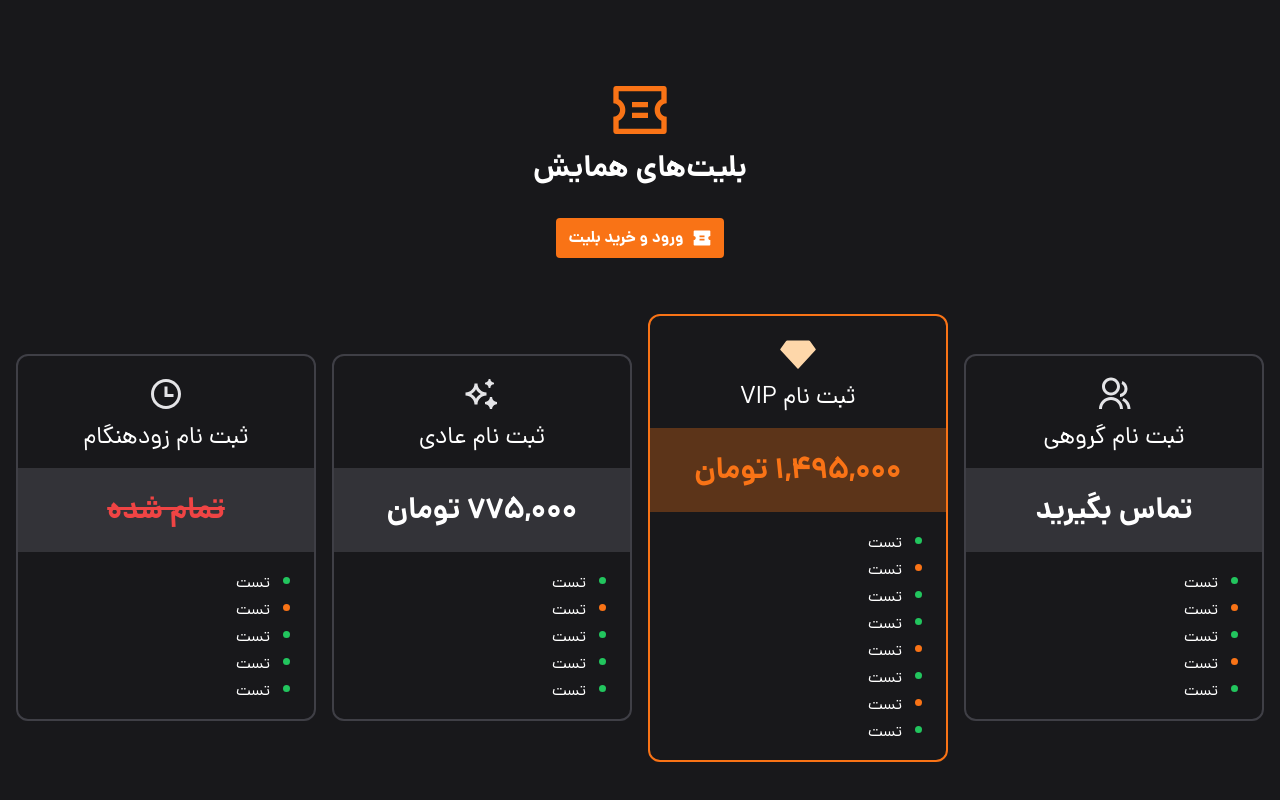
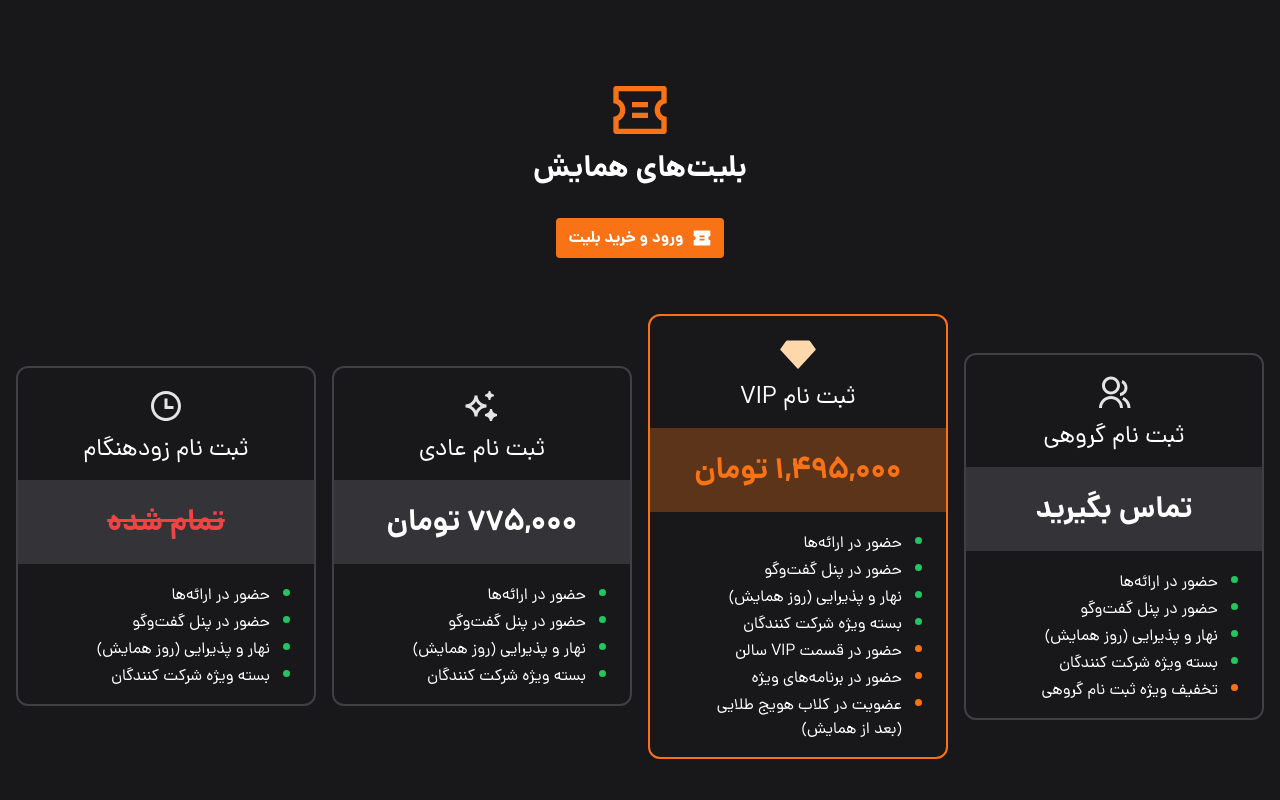
Before and after one commit to frontChapter/website-frontend, a Next.js app: page / in a window 1280 px wide. Shown: the part 1109-1909 px from the top of the page. Built offline with nearby package versions, Linux system fonts and the light colour scheme.

Commit message:
fix: fix advantage texts in ticket plan cards

```diff
--- a/src/app/components/ConferenceTicket/ConferenceTicket.tsx
+++ b/src/app/components/ConferenceTicket/ConferenceTicket.tsx
@@ -38,24 +38,24 @@ export default function ConferenceLocation() {
             price={"تماس بگیرید"}
             advantages={[
               {
-                text: "تست",
+                text: "حضور در ارائه‌ها",
                 makerColor: "green",
               },
               {
-                text: "تست",
-                makerColor: "orange",
-              },
-              {
-                text: "تست",
+                text: "حضور در پنل گفت‌وگو",
                 makerColor: "green",
               },
               {
-                text: "تست",
-                makerColor: "orange",
+                text: "نهار و پذیرایی (روز همایش)",
+                makerColor: "green",
               },
               {
-                text: "تست",
+                text: "بسته ویژه شرکت کنندگان",
                 makerColor: "green",
+              },
+              {
+                text: "تخفیف ویژه ثبت نام گروهی",
+                makerColor: "orange",
               },
             ]}
           />
@@ -67,36 +67,32 @@ export default function ConferenceLocation() {
             price={"۱,۴۹۵,۰۰۰ تومان"}
             advantages={[
               {
-                text: "تست",
+                text: "حضور در ارائه‌ها",
                 makerColor: "green",
               },
               {
-                text: "تست",
+                text: "حضور در پنل گفت‌وگو",
+                makerColor: "green",
+              },
+              {
+                text: "نهار و پذیرایی (روز همایش)",
+                makerColor: "green",
+              },
+              {
+                text: "بسته ویژه شرکت کنندگان",
+                makerColor: "green",
+              },
+              {
+                text: "حضور در قسمت VIP سالن",
                 makerColor: "orange",
               },
               {
-                text: "تست",
-                makerColor: "green",
-              },
-              {
-                text: "تست",
-                makerColor: "green",
-              },
-              {
-                text: "تست",
+                text: "حضور در برنامه‌های ویژه",
                 makerColor: "orange",
               },
               {
-                text: "تست",
-                makerColor: "green",
-              },
-              {
-                text: "تست",
+                text: "عضویت در کلاب هویج طلایی (بعد از همایش)",
                 makerColor: "orange",
-              },
-              {
-                text: "تست",
-                makerColor: "green",
               },
             ]}
           />
@@ -108,23 +104,19 @@ export default function ConferenceLocation() {
             price={"۷۷۵,۰۰۰ تومان"}
             advantages={[
               {
-                text: "تست",
+                text: "حضور در ارائه‌ها",
                 makerColor: "green",
               },
               {
-                text: "تست",
-                makerColor: "orange",
-              },
-              {
-                text: "تست",
+                text: "حضور در پنل گفت‌وگو",
                 makerColor: "green",
               },
               {
-                text: "تست",
+                text: "نهار و پذیرایی (روز همایش)",
                 makerColor: "green",
               },
               {
-                text: "تست",
+                text: "بسته ویژه شرکت کنندگان",
                 makerColor: "green",
               },
             ]}
@@ -137,23 +129,19 @@ export default function ConferenceLocation() {
             price={"تمام شده"}
             advantages={[
               {
-                text: "تست",
+                text: "حضور در ارائه‌ها",
                 makerColor: "green",
               },
               {
-                text: "تست",
-                makerColor: "orange",
-              },
-              {
-                text: "تست",
+                text: "حضور در پنل گفت‌وگو",
                 makerColor: "green",
               },
               {
-                text: "تست",
+                text: "نهار و پذیرایی (روز همایش)",
                 makerColor: "green",
               },
               {
-                text: "تست",
+                text: "بسته ویژه شرکت کنندگان",
                 makerColor: "green",
               },
             ]}
```
